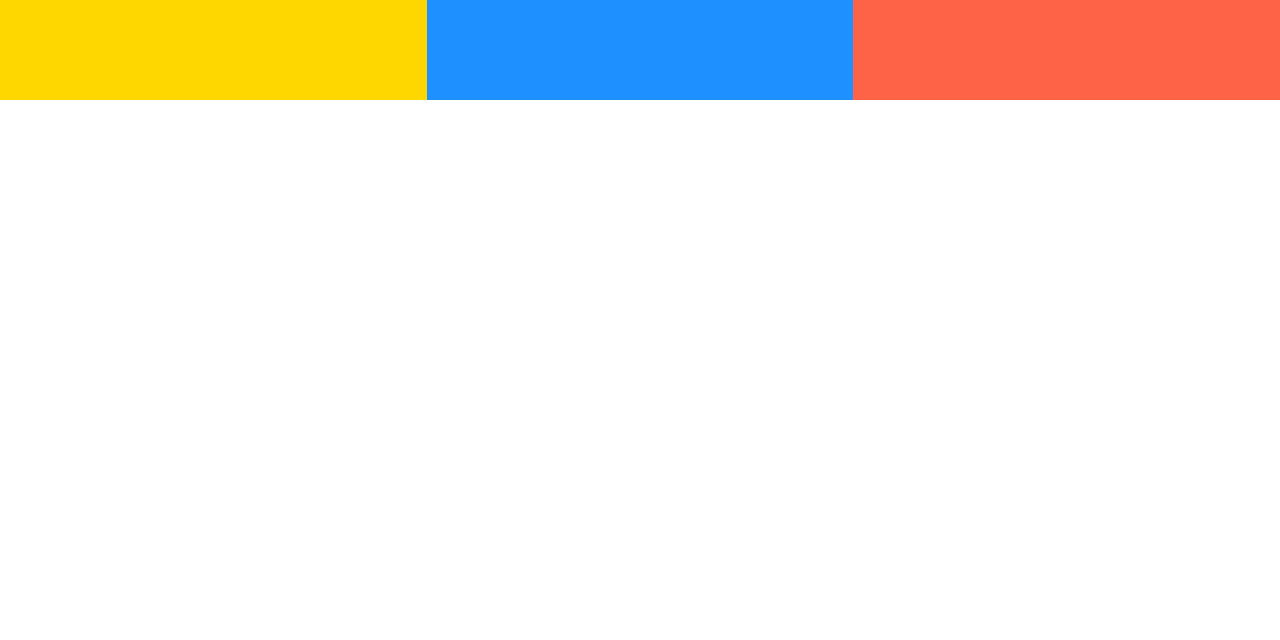
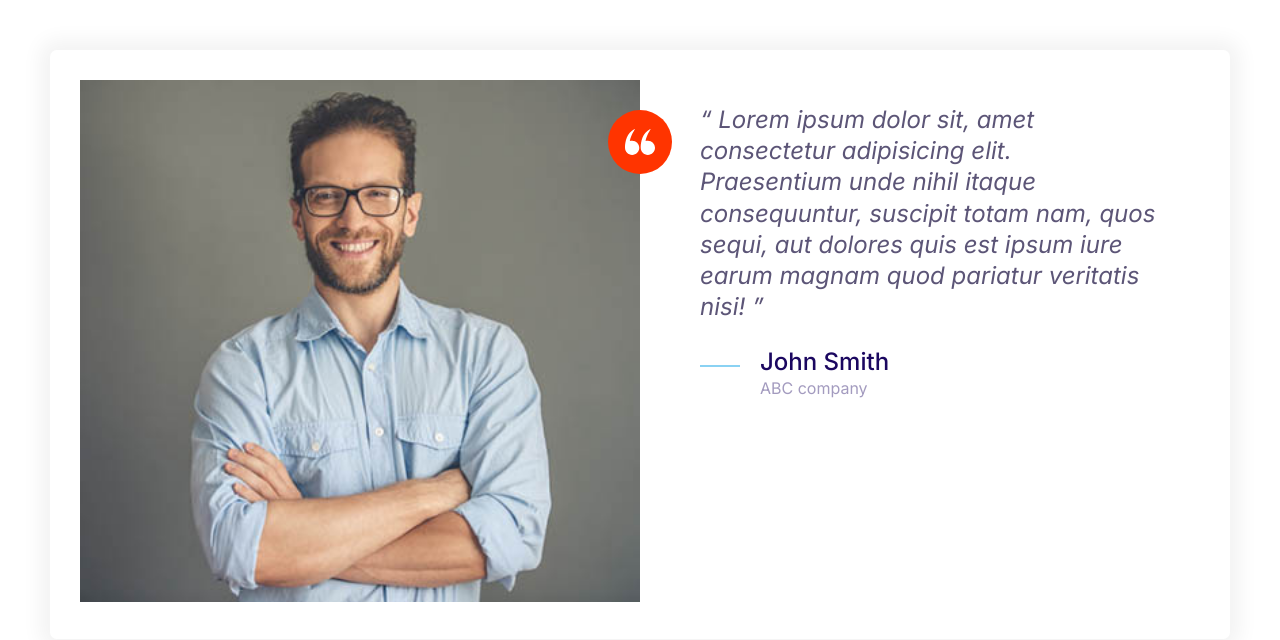
Before and after one commit to Usman-Javed-07/Html_Css_Design_1, a plain HTML site: page index.html in a window 1280 px wide. Drawn offline with Linux system fonts and the light colour scheme.

Commit message:
testimonials

```diff
--- a/css/style.css
+++ b/css/style.css
@@ -144,12 +144,19 @@ a{
 }
 
 /* icon */
-.icon{
+.icon {
     width: 40px;
     height: 40px;
 }
+.icon--small {
+    width: 30px;
+    height: 30px;
+}
 .icon--primary{
     fill: var(--color-primary);
+}
+.icon--white {
+    fill: #fff;
 }
 .icon-container{
     background-color: #f3f9fa;
@@ -159,6 +166,9 @@ a{
     display: inline-flex;
     justify-content: center;
     align-items: center;
+}
+.icon-container--accent {
+    background: var(--color-accent);
 }
 
 /* buttons */
@@ -390,3 +400,27 @@ margin: 0 2rem;
         grid-template-columns: 1fr 1fr 1fr;
     }
 }
+.testimonial {
+    padding: 3rem;
+}
+.testimonial__image {
+    position: relative;
+}
+.testimonial__image > img{
+ width: 100%;
+}
+.testimonial__image > .icon-container {
+    position: absolute;
+    top: 3rem;
+    right: -32px;
+}
+
+@media screen and (min-width: 768px) {
+    .testimonial .quote,
+    .testimonial .quote__author {
+        font-size: 2.4rem;
+    }
+    .testimonial .quote {
+        margin-left: 6rem;
+    }
+}
--- a/index.html
+++ b/index.html
@@ -14,11 +14,40 @@
     <link rel="stylesheet" href="css/normalize.css" />
     <link rel="stylesheet" href="css/style.css" />
   </head>
-  <body>
-    <div class="grid grid--1x3">
-      <div style="height: 100px; background: gold"></div>
-      <div style="height: 100px; background: dodgerblue"></div>
-      <div style="height: 100px; background: tomato"></div>
+  <body style="padding: 5rem">
+    <div class="card testimonial">
+      <div class="grid grid--1x2">
+        <div class="testimonial__image">
+          <img src="images/testimonial.jpg" alt="a happy custmor" />
+          <span class="icon-container icon-container--accent">
+            <svg class="icon icon--white icon--small">
+              <use xlink:href="images/sprite.svg#quotes"></use>
+            </svg>
+          </span>
+        </div>
+
+        <blockquote class="quote">
+          <p class="quote__text">
+            Lorem ipsum dolor sit, amet consectetur adipisicing elit.
+            Praesentium unde nihil itaque consequuntur, suscipit totam nam, quos
+            sequi, aut dolores quis est ipsum iure earum magnam quod pariatur
+            veritatis nisi!
+          </p>
+          <footer>
+            <div class="media">
+              <div class="media__image">
+                <svg class="icon icon--primary quote__line">
+                  <use xlink:href="images/sprite.svg#line"></use>
+                </svg>
+              </div>
+              <div class="media__body">
+                <h3 class="media__title quote__author">John Smith</h3>
+                <p class="quote__organization">ABC company</p>
+              </div>
+            </div>
+          </footer>
+        </blockquote>
+      </div>
     </div>
   </body>
 </html>
```
Also changed, not shown: components/grid.html (added, +5 -0 lines), images/testimonial.jpg (added), 1 other file.
